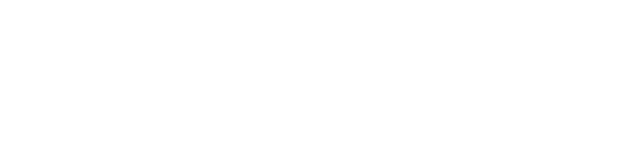
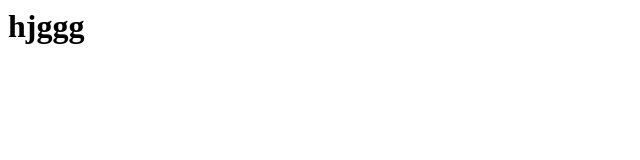
Before and after one commit to azinoshtodan/git-tree, a plain HTML site: page index.html in a window 1280 px wide. Shown: the whole page, without its empty margins (0-640 px from the left). Drawn offline with Linux system fonts and the light colour scheme.

Commit message:
adedd hgh

```diff
--- a/index.html
+++ b/index.html
@@ -6,6 +6,7 @@
         <meta name="viewport" content="width=device-width, initial-scale=1.0">
         <title>Document</title>
     </head>
+    <h1>hjggg</h1>
     <body>
 
     </body>
```
